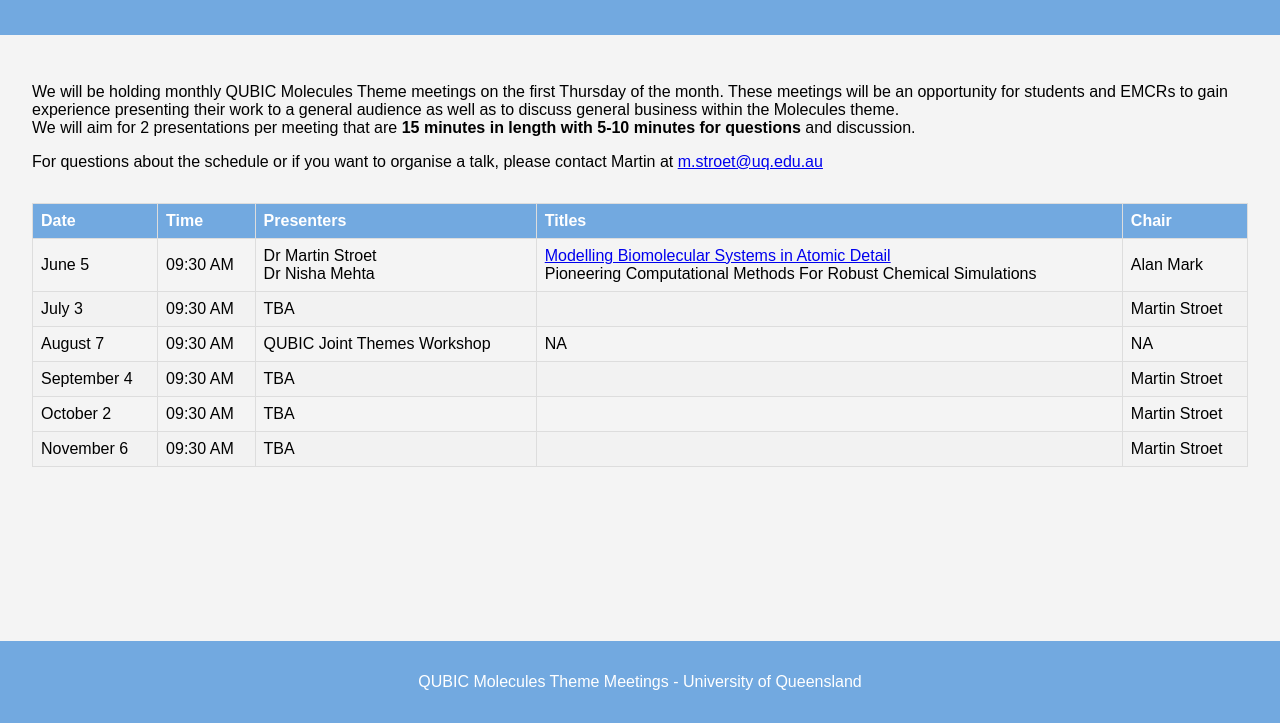
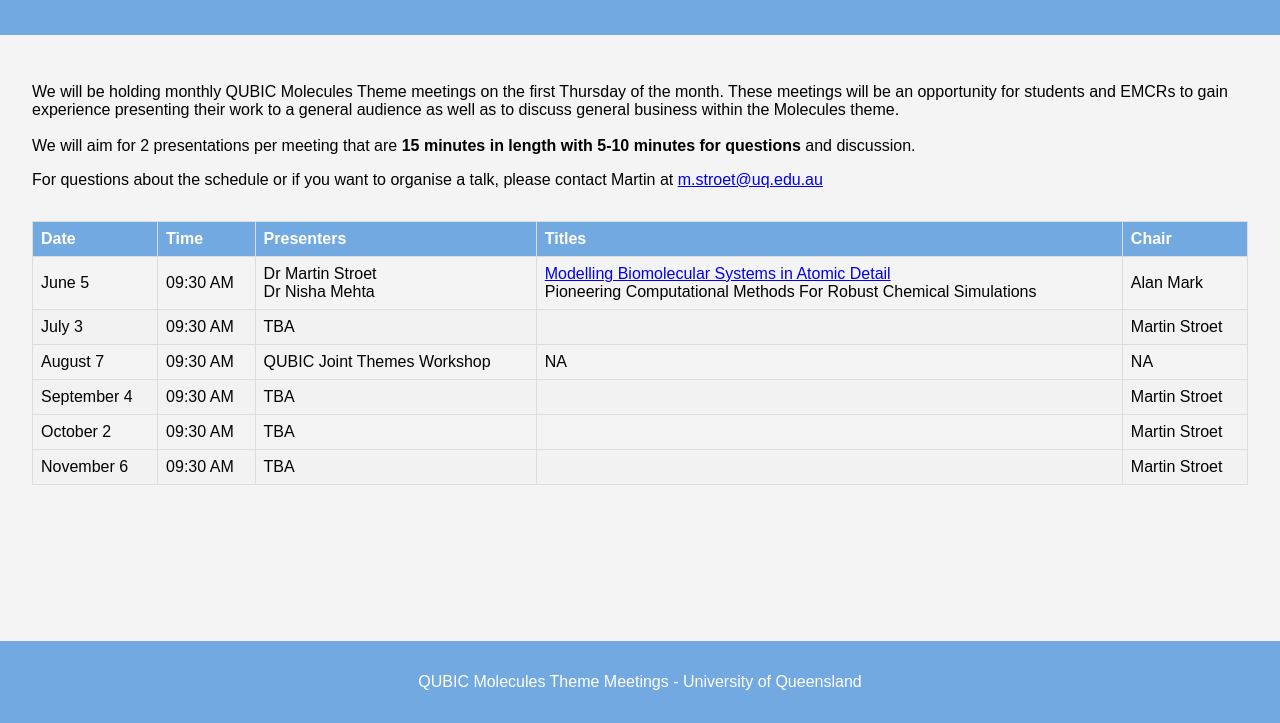
Before and after one commit to ATB-UQ/QUBIC_Molecules_Theme, a plain HTML site: page index.html in a window 1280 px wide. Shown: the part 77-800 px from the top of the page. Drawn offline with Linux system fonts and the light colour scheme.

Commit message:
Update index.html

```diff
--- a/index.html
+++ b/index.html
@@ -12,7 +12,7 @@
     </header>
     <main>
         <p>We will be holding monthly QUBIC Molecules Theme meetings on the first Thursday of the month.
-            These meetings will be an opportunity for students and EMCRs to gain experience presenting their work to a general audience as well as to discuss general business within the Molecules theme. <br>
+            These meetings will be an opportunity for students and EMCRs to gain experience presenting their work to a general audience as well as to discuss general business within the Molecules theme. <br><br>
             We will aim for 2 presentations per meeting that are <b>15 minutes in length with 5-10 minutes for questions</b> and discussion.</p>
         <p> For questions about the schedule or if you want to organise a talk, please contact Martin at <a href='mailto:m.stroet@uq.edu.au'>m.stroet@uq.edu.au</a></p>
 
```
